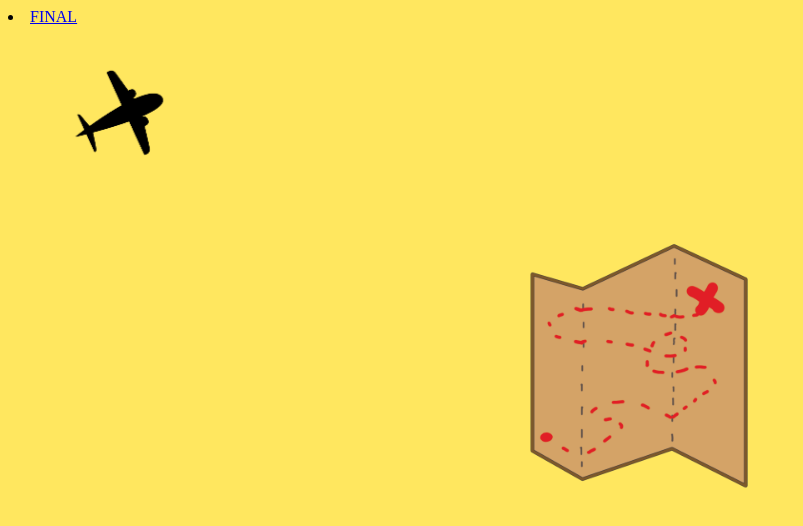
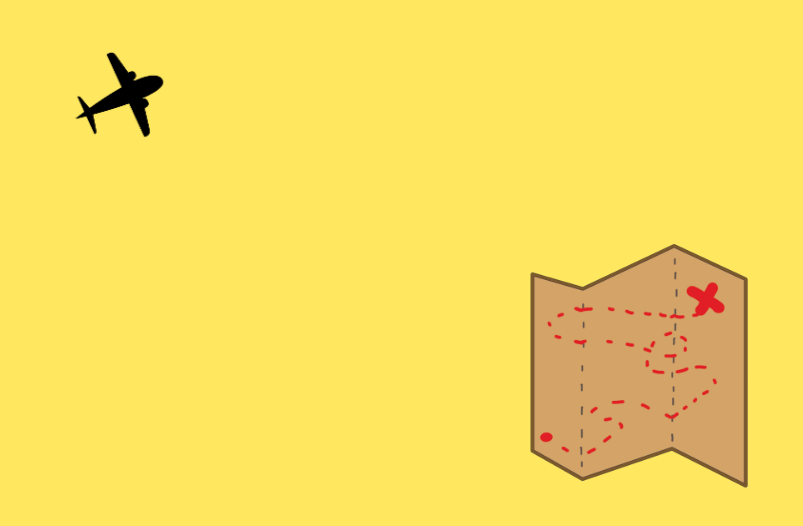
Before and after one commit to enoinoeno/homepage, a plain HTML site: page final/index.html in a window 1280 px wide. Shown: the whole page, without its empty margins (0-803 px from the left). Drawn offline with Linux system fonts and the light colour scheme.

Commit message:
fix merge bug

```diff
--- a/final/index.html
+++ b/final/index.html
@@ -9,9 +9,9 @@
         <body>
             <img class="map" src="images/map.png" alt="clipart of a treasure map" width="250">
 
-            <li><a href="mapclick">FINAL</li>
+            <a href="mapclick/index.html"><img class="plane" src="images/plane.png" alt="clipart of a plane" width="250">
+            </a>
 
-            <img class="plane" src="images/plane.png" alt="clipart of a plane" width="250">
 
             <div class="plane"></div>
 
```
